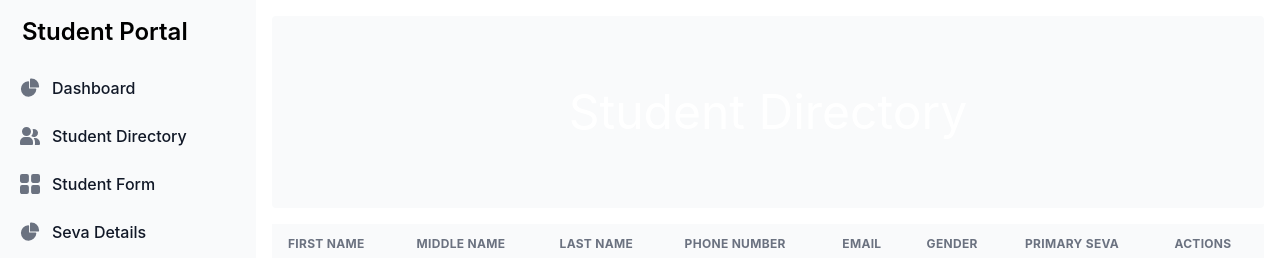
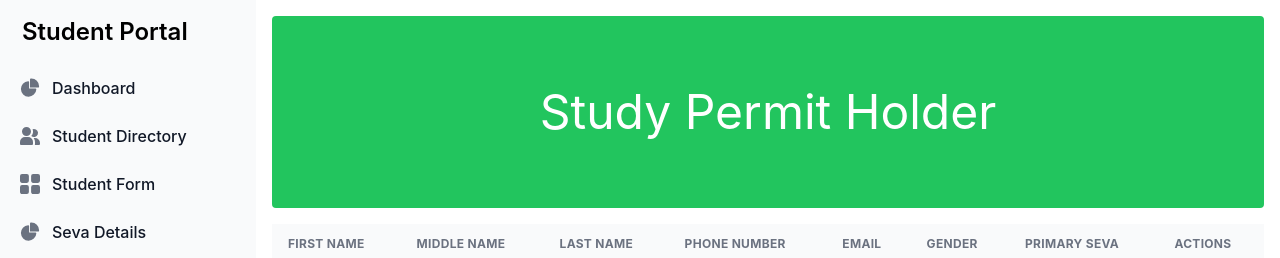
Before and after one commit to Vraj209/kwc-student-portal, a React (Vite) app in the folder Front-end/: page /studyPermit in a window 1280 px wide. Shown: the top 258 px of the page. Built offline with nearby package versions, Linux system fonts and the light colour scheme; no server answers.

Commit message:
update study and work Permit page

```diff
--- a/Front-end/src/components/Dashboard/StudyPermitHolder.jsx
+++ b/Front-end/src/components/Dashboard/StudyPermitHolder.jsx
@@ -48,8 +48,8 @@ function StudyPermitHolder() {
     <div>
       <Sidebar />
       <div className="p-4 sm:ml-64">
-        <div className="flex items-center justify-center h-48 mb-4 rounded bg-gray-50 dark:bg-green-500">
-          <p className="text-5xl text-white">Student Directory</p>
+        <div className="flex items-center justify-center h-48 mb-4 rounded bg-green-500">
+          <p className="text-5xl text-white">Study Permit Holder</p>
         </div>
         <div className="overflow-x-auto">
           <table className="w-full whitespace-nowrap">
--- a/Front-end/src/components/Dashboard/WorkPermitHolder.jsx
+++ b/Front-end/src/components/Dashboard/WorkPermitHolder.jsx
@@ -47,8 +47,8 @@ function WorkPermitHolder() {
     <div>
       <Sidebar />
       <div className="p-4 sm:ml-64">
-        <div className="flex items-center justify-center h-48 mb-4 rounded bg-gray-50 dark:bg-green-500">
-          <p className="text-5xl text-white">Student Directory</p>
+        <div className="flex items-center justify-center h-48 mb-4 rounded  bg-green-500">
+          <p className="text-5xl text-white">Work Permit Holder</p>
         </div>
         <div className="overflow-x-auto">
           <table className="w-full whitespace-nowrap">
```
